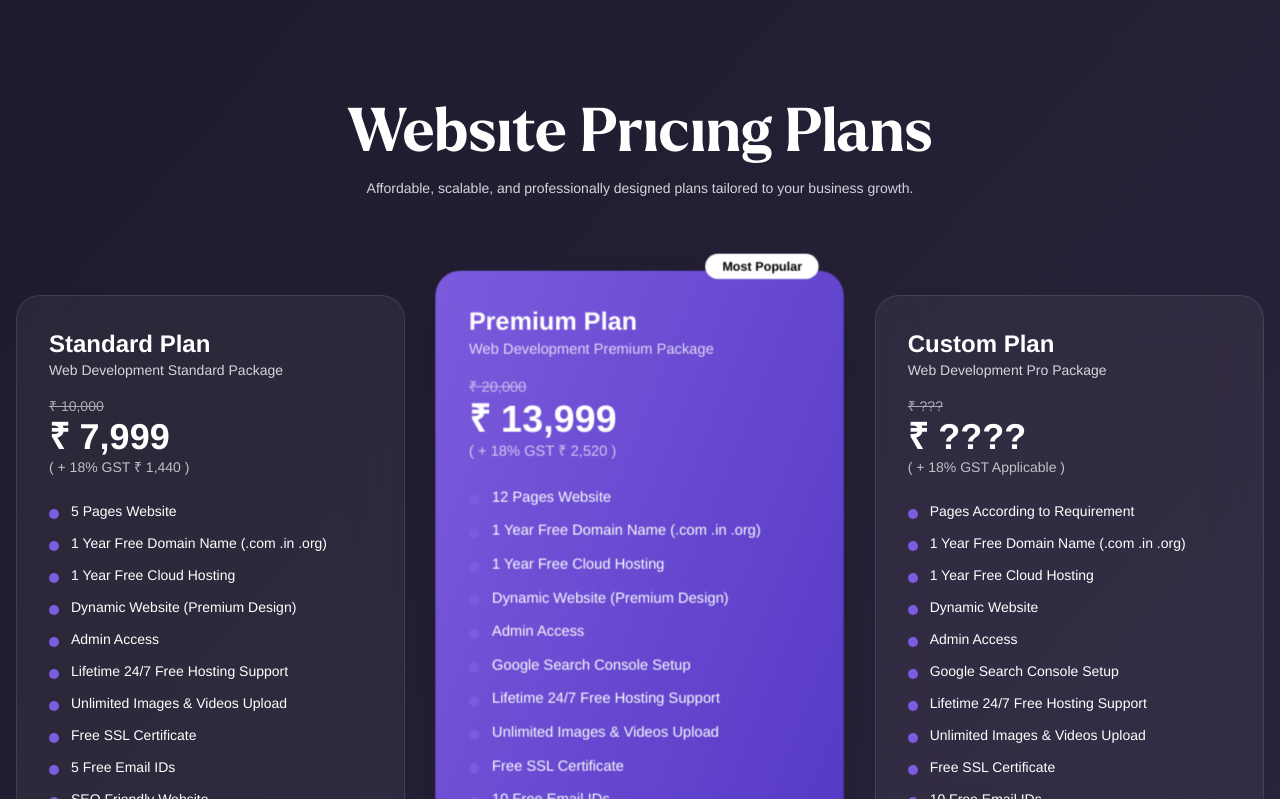
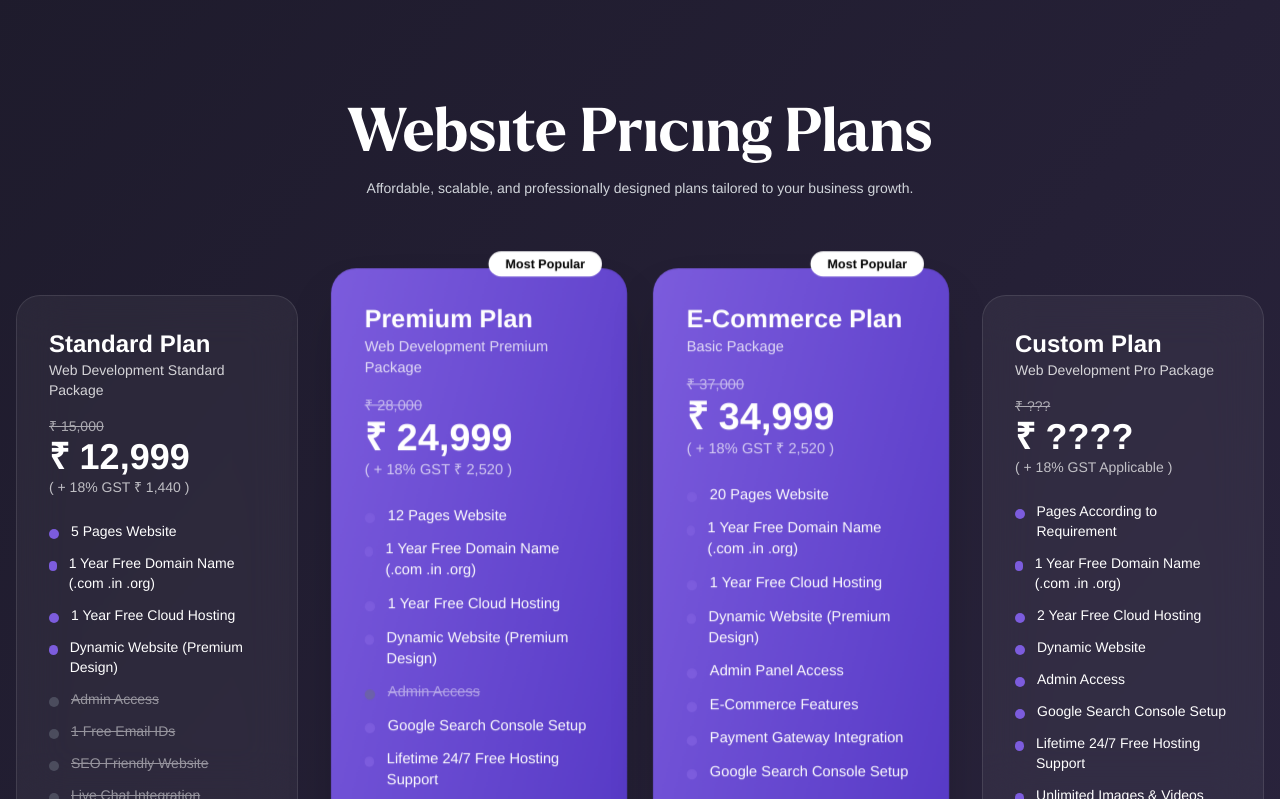
Before and after one commit to ZaidulV21/weinsightians-org, a React (Vite) app: page / in a window 1280 px wide. Shown: the part 3014-3813 px from the top of the page. Built offline with nearby package versions, Linux system fonts and the light colour scheme; the HTML template or start-up script is replaced by a standard one.

Commit message:
fix Pricing page

```diff
--- a/src/components/Page2.jsx
+++ b/src/components/Page2.jsx
@@ -85,7 +85,7 @@ const Page2 = () => {
               {/* Content */}
               <div className="mt-14 sm:mt-20 pl-5">
                 <h1 className="text-4xl sm:text-6xl md:text-8xl uppercase font-[gilroy] leading-tight">
-                  22+ Projects Launched
+                  150+ Projects Launched
                 </h1>
                 <h2 className="text-sm md:text-2xl font-[gilroy] mt-2">
                   Empowering our agency's growth, and with great power comes great responsibility.
--- a/src/components/PricingSection.jsx
+++ b/src/components/PricingSection.jsx
@@ -6,63 +6,103 @@ const plans = [
   {
     name: "Standard Plan",
     subtitle: "Web Development Standard Package",
-    oldPrice: "₹ 10,000",
-    newPrice: "₹ 7,999",
+    oldPrice: "₹ 15,000",
+    newPrice: "₹ 12,999",
     gst: "( + 18% GST ₹ 1,440 )",
     features: [
-      "5 Pages Website",
-      "1 Year Free Domain Name (.com .in .org)",
-      "1 Year Free Cloud Hosting",
-      "Dynamic Website (Premium Design)",
-      "Admin Access",
-      "Lifetime 24/7 Free Hosting Support",
-      "Unlimited Images & Videos Upload",
-      "Free SSL Certificate",
-      "5 Free Email IDs",
-      "SEO Friendly Website",
-      "100% Responsive Website",
-      "Live Chat Integration",
-      "Payment Gateway Integration",
-      "Social Media Integration",
-      "Call Button Integration",
-      "WhatsApp Button Integration",
-      "Inquiry Form",
-      "1 Year Free Technical Support",
-      "Annual Renewal ₹4000"
+      { text: "5 Pages Website", available: true },
+      { text: "1 Year Free Domain Name (.com .in .org)", available: true },
+      { text: "1 Year Free Cloud Hosting", available: true },
+      { text: "Dynamic Website (Premium Design)", available: true },
+
+      { text: "Admin Access", available: false },
+      { text: "1 Free Email IDs", available: false },
+      { text: "SEO Friendly Website", available: false },
+      { text: "Live Chat Integration", available: false },
+      { text: "Payment Gateway Integration", available: false },
+      { text: "Social Media Integration", available: false },
+      { text: "WhatsApp Button Integration", available: false },
+
+      { text: "Lifetime 24/7 Free Hosting Support", available: true },
+      { text: "Limited Images & Videos Upload", available: true },
+      { text: "Free SSL Certificate", available: true },
+      { text: "100% Responsive Website", available: true },
+      { text: "Call Button Integration", available: true },
+      { text: "Inquiry Form", available: true },
+      { text: "1 Year Free Technical Support", available: true },
+      { text: "Annual Renewal ₹6000", available: true }
     ],
     highlight: false
   },
+
   {
     name: "Premium Plan",
     subtitle: "Web Development Premium Package",
-    oldPrice: "₹ 20,000",
-    newPrice: "₹ 13,999",
+    oldPrice: "₹ 28,000",
+    newPrice: "₹ 24,999",
     gst: "( + 18% GST ₹ 2,520 )",
     features: [
-      "12 Pages Website",
-      "1 Year Free Domain Name (.com .in .org)",
-      "1 Year Free Cloud Hosting",
-      "Dynamic Website (Premium Design)",
-      "Admin Access",
-      "Google Search Console Setup",
-      "Lifetime 24/7 Free Hosting Support",
-      "Unlimited Images & Videos Upload",
-      "Free SSL Certificate",
-      "10 Free Email IDs",
-      "SEO Friendly Website",
-      "100% Responsive Website",
-      "Live Chat Integration",
-      "Payment Gateway Integration",
-      "Social Media Integration",
-      "Call Button Integration",
-      "WhatsApp Button Integration",
-      "Inquiry Form",
-      "WooCommerce Features",
-      "1 Year Free Technical Support",
-      "Annual Renewal ₹4000"
+      { text: "12 Pages Website", available: true },
+      { text: "1 Year Free Domain Name (.com .in .org)", available: true },
+      { text: "1 Year Free Cloud Hosting", available: true },
+      { text: "Dynamic Website (Premium Design)", available: true },
+
+      { text: "Admin Access", available: false },
+
+      { text: "Google Search Console Setup", available: true },
+      { text: "Lifetime 24/7 Free Hosting Support", available: true },
+      { text: "Unlimited Images & Videos Upload", available: true },
+      { text: "Free SSL Certificate", available: true },
+      { text: "5 Free Email IDs", available: true },
+      { text: "SEO Friendly Website", available: true },
+      { text: "100% Responsive Website", available: true },
+      { text: "Live Chat Integration", available: true },
+      { text: "Payment Gateway Integration", available: true },
+      { text: "Social Media Integration", available: true },
+      { text: "Call Button Integration", available: true },
+      { text: "WhatsApp Button Integration", available: true },
+      { text: "Inquiry Form", available: true },
+
+      { text: "WooCommerce Features", available: false },
+
+      { text: "1 Year Free Technical Support", available: true },
+      { text: "Annual Renewal ₹8000", available: true }
     ],
     highlight: true
   },
+
+  {
+    name: "E-Commerce Plan",
+    subtitle: "Basic Package",
+    oldPrice: "₹ 37,000",
+    newPrice: "₹ 34,999",
+    gst: "( + 18% GST ₹ 2,520 )",
+    features: [
+      { text: "20 Pages Website", available: true },
+      { text: "1 Year Free Domain Name (.com .in .org)", available: true },
+      { text: "1 Year Free Cloud Hosting", available: true },
+      { text: "Dynamic Website (Premium Design)", available: true },
+      { text: "Admin Panel Access", available: true },
+      { text: "E-Commerce Features", available: true },
+      { text: "Payment Gateway Integration", available: true },
+      { text: "Google Search Console Setup", available: true },
+      { text: "Lifetime 24/7 Free Hosting Support", available: true },
+      { text: "Unlimited Images & Videos Upload", available: true },
+      { text: "Free SSL Certificate", available: true },
+      { text: "10 Free Email IDs", available: true },
+      { text: "SEO Friendly Website", available: true },
+      { text: "100% Responsive Website", available: true },
+      { text: "Live Chat Integration", available: true },
+      { text: "Social Media Integration", available: true },
+      { text: "Call Button Integration", available: true },
+      { text: "WhatsApp Button Integration", available: true },
+      { text: "Inquiry Form", available: true },
+      { text: "1 Year Free Technical Support", available: true },
+      { text: "Annual Renewal ₹8000", available: true }
+    ],
+    highlight: true
+  },
+
   {
     name: "Custom Plan",
     subtitle: "Web Development Pro Package",
@@ -70,27 +110,27 @@ const plans = [
     newPrice: "₹ ????",
     gst: "( + 18% GST Applicable )",
     features: [
-      "Pages According to Requirement",
-      "1 Year Free Domain Name (.com .in .org)",
-      "1 Year Free Cloud Hosting",
-      "Dynamic Website",
-      "Admin Access",
-      "Google Search Console Setup",
-      "Lifetime 24/7 Free Hosting Support",
-      "Unlimited Images & Videos Upload",
-      "Free SSL Certificate",
-      "10 Free Email IDs",
-      "SEO Friendly Website",
-      "100% Responsive Website",
-      "Live Chat Integration",
-      "Payment Gateway Integration",
-      "Social Media Integration",
-      "Call Button Integration",
-      "WhatsApp Button Integration",
-      "Inquiry Form",
-      "WooCommerce Features",
-      "1 Year 24/7 Free Support",
-      "Annual Renewal ₹4000"
+      { text: "Pages According to Requirement", available: true },
+      { text: "1 Year Free Domain Name (.com .in .org)", available: true },
+      { text: "2 Year Free Cloud Hosting", available: true },
+      { text: "Dynamic Website", available: true },
+      { text: "Admin Access", available: true },
+      { text: "Google Search Console Setup", available: true },
+      { text: "Lifetime 24/7 Free Hosting Support", available: true },
+      { text: "Unlimited Images & Videos Upload", available: true },
+      { text: "Free SSL Certificate", available: true },
+      { text: "10 Free Email IDs", available: true },
+      { text: "SEO Friendly Website", available: true },
+      { text: "100% Responsive Website", available: true },
+      { text: "Live Chat Integration", available: true },
+      { text: "Payment Gateway Integration", available: true },
+      { text: "Social Media Integration", available: true },
+      { text: "Call Button Integration", available: true },
+      { text: "WhatsApp Button Integration", available: true },
+      { text: "Inquiry Form", available: true },
+      { text: "WooCommerce Features", available: true },
+      { text: "1 Year 24/7 Free Support", available: true },
+      { text: "Annual Renewal ₹4000", available: true }
     ],
     highlight: false
   }
@@ -108,17 +148,15 @@ const PricingPlans = () => {
           y: 0,
           opacity: 1,
           duration: 1,
-          ease: "power3.out",
-
-         }
+          ease: "power3.out"
+        }
       );
     });
   }, []);
 
   return (
     <section className="py-32 px-4 rounded-3xl bg-gradient-to-br from-[#1e1b2c] to-[#2c2540]">
-    {/* <section className="py-32 px-4 rounded-lg bg-gradient-to-br from-[#0e0b16] to-[#1a1626]"> */}
-      {/* Heading */}
+
       <div className="text-center max-w-3xl mx-auto mb-24">
         <h2 className="text-4xl md:text-6xl font-bold text-white font-[larken]">
           Website Pricing Plans
@@ -129,8 +167,7 @@ const PricingPlans = () => {
         </p>
       </div>
 
-      {/* Cards */}
-      <div className="grid grid-cols-1 md:grid-cols-3 gap-10 max-w-7xl mx-auto">
+      <div className="grid grid-cols-1 md:grid-cols-4 gap-10 max-w-7xl mx-auto">
         {plans.map((plan, index) => (
           <motion.div
             key={plan.name}
@@ -159,16 +196,27 @@ const PricingPlans = () => {
             </div>
 
             <ul className="space-y-3 mb-8 text-sm">
-              {plan.features.map((item, i) => (
-                <li key={i} className="flex gap-3">
-                  <span className="w-2.5 h-2.5 mt-2 rounded-full bg-[#7c5cdd]" />
-                  {item}
+              {plan.features.map((feature, i) => (
+                <li
+                  key={i}
+                  className={`flex gap-3 items-start ${
+                    !feature.available ? "opacity-50 line-through" : ""
+                  }`}
+                >
+                  <span
+                    className={`w-2.5 h-2.5 mt-2 rounded-full ${
+                      feature.available
+                        ? "bg-[#7c5cdd]"
+                        : "bg-gray-500"
+                    }`}
+                  />
+                  {feature.text}
                 </li>
               ))}
             </ul>
 
             <motion.button
-             onClick={() => window.location.href = "tel:+918081657756"}
+              onClick={() => (window.location.href = "tel:+918081657756")}
               whileHover={{ scale: 1.05 }}
               whileTap={{ scale: 0.95 }}
               className={`w-full py-3 rounded-xl font-semibold transition-all
```
